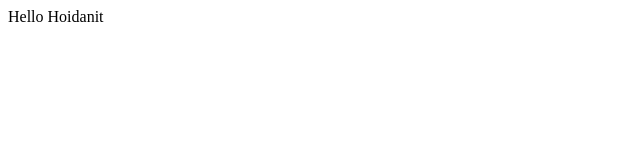
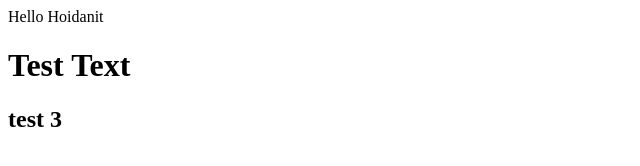
Before and after one commit to louluo311/git_practice, a plain HTML site: page index.html in a window 1280 px wide. Shown: the whole page, without its empty margins (0-640 px from the left). Drawn offline with Linux system fonts and the light colour scheme.

Commit message:
third commit

```diff
--- a/index.html
+++ b/index.html
@@ -8,5 +8,7 @@
 </head>
 <body>
     Hello Hoidanit
+    <h1>Test Text</h1>
+    <h2>test 3</h2>
 </body>
 </html>
```
